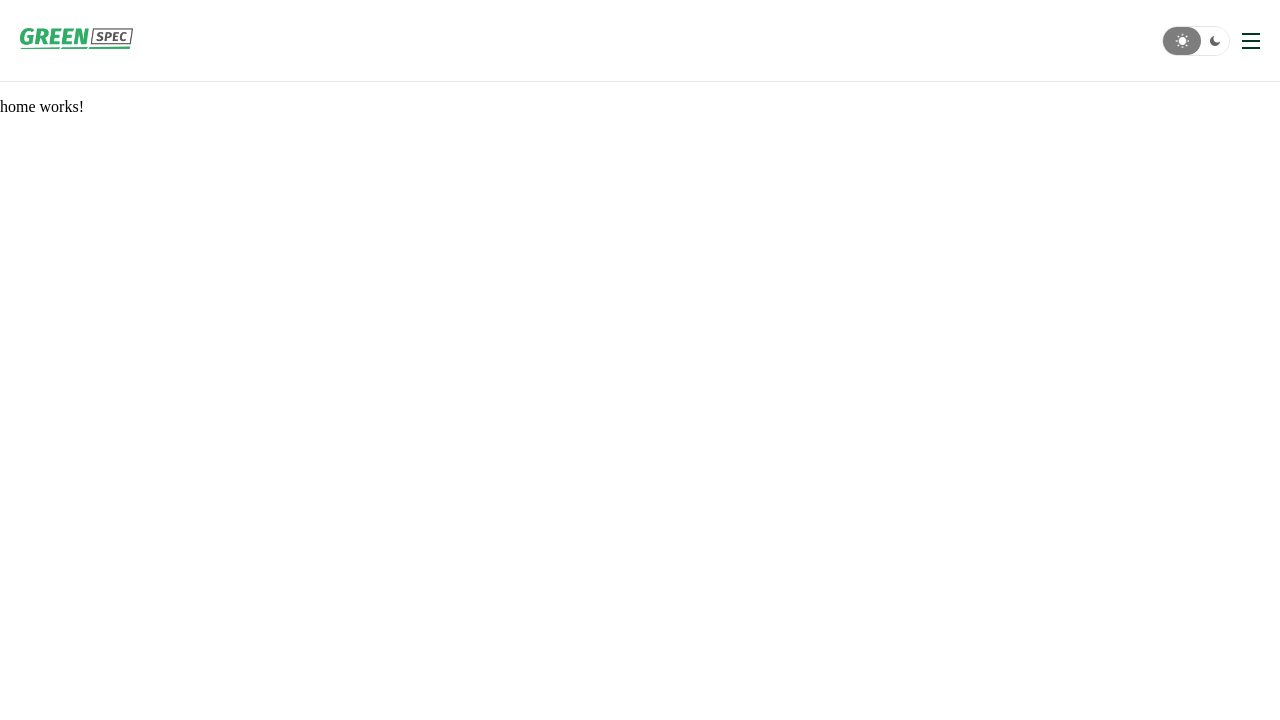
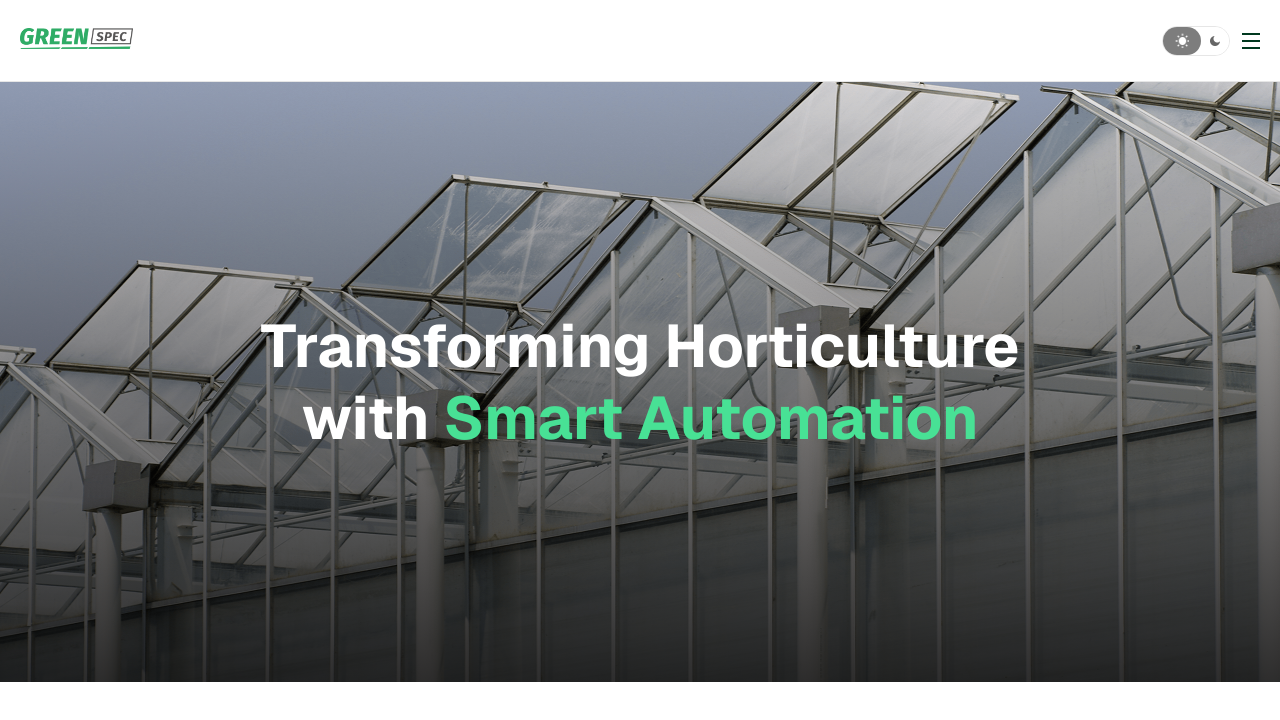
Before and after one commit to Johan2021usa/greenspec-project, an Angular app: page / in a window 1280 px wide. Shown: the top 720 px of the page. Built offline with nearby package versions, Linux system fonts and the light colour scheme.

Commit message:
0.0.1.3 Feat(Added hero 40%)

```diff
--- a/src/app/components/banner/banner.component.css
+++ b/src/app/components/banner/banner.component.css
@@ -0,0 +1,37 @@
+.banner{
+  display: flex;
+  justify-content: center;
+  align-items: center;
+  background-image:
+    linear-gradient(#1A1A1A1A, #000000CC),
+    url('../../../assets/images/hero-image.png')
+  ;
+  background-size: cover;
+  background-position: 20%;
+  background-repeat: no-repeat;
+  height: calc(37.5rem);
+  width: 100vw;
+  box-sizing: border-box;
+  row-gap: 24px;
+}
+.banner__title{
+  margin: 0;
+  max-width: 56.25rem;
+  box-sizing: border-box;
+  /*font style*/
+  font-family: var(--geist-family);
+  color: var(--title-banner);
+  font-weight: 700;
+  line-height: 72px;
+  font-size: 3.75rem;
+  text-align: center;
+}
+.--light{
+  color: var(--span-banner);
+}
+@media screen and (max-width: 400px) {
+  .banner__title,
+  .--light{
+    font-size: 3rem;
+  }
+}
--- a/src/app/components/banner/banner.component.html
+++ b/src/app/components/banner/banner.component.html
@@ -1 +1,5 @@
-<p>banner works!</p>
+<section class="banner">
+  <h1 class="banner__title">
+    Transforming Horticulture with <span class="--light">Smart Automation</span>
+  </h1>
+</section>
--- a/src/app/components/pages/home/home.component.html
+++ b/src/app/components/pages/home/home.component.html
@@ -1 +1 @@
-<p>home works!</p>
+<app-banner></app-banner>
--- a/src/app/components/pages/home/home.component.ts
+++ b/src/app/components/pages/home/home.component.ts
@@ -1,9 +1,10 @@
 import { Component } from '@angular/core';
+import { BannerComponent } from "../../banner/banner.component";
 
 @Component({
   selector: 'app-home',
   standalone: true,
-  imports: [],
+  imports: [BannerComponent],
   templateUrl: './home.component.html',
   styleUrl: './home.component.css'
 })
--- a/src/styles.css
+++ b/src/styles.css
@@ -74,6 +74,10 @@
   --border-clr: var(--gray-200);
   --arrow-clr: var(--gray-900);
   --menu-bt-clr: var(--green-900);
+
+  /*Hero/banner*/
+  --title-banner: var(--white);
+  --span-banner: var(--green-500);
 }
 
 body{
```
Also changed, not shown: src/assets/images/hero-image.png (added).
